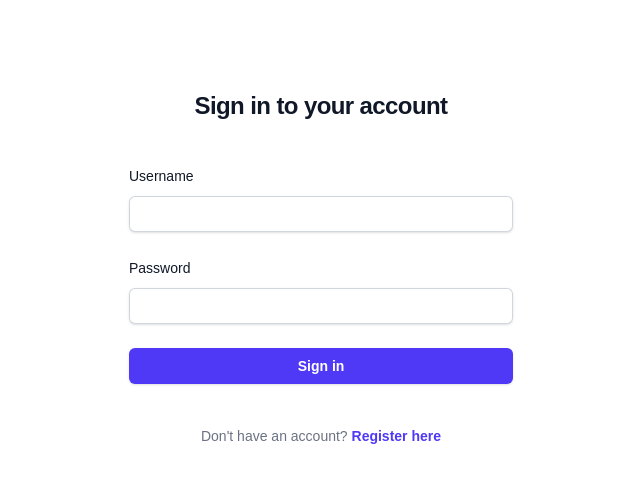
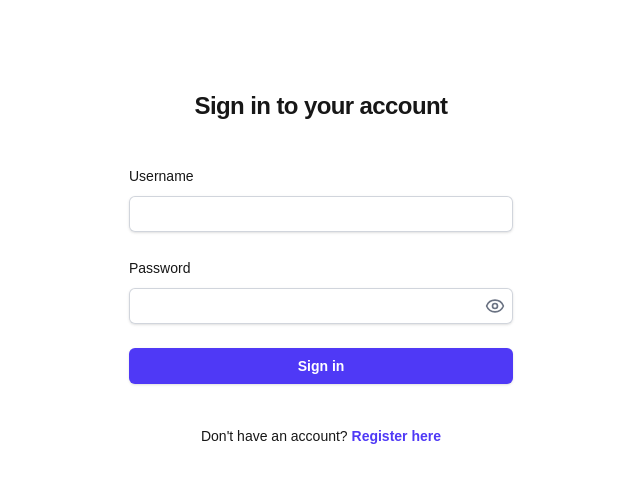
Before and after one commit to OkeahDavid/Metrics-hub, a Next.js app: page /auth/signin in a window 1280 px wide. Shown: the top 482 px of the page, without its empty margins (319-959 px from the left). Built offline with nearby package versions, Linux system fonts and the light colour scheme.

Commit message:
feat: add lucide-react for icons and enhance UserNav with theme support

```diff
--- a/package.json
+++ b/package.json
@@ -20,6 +20,7 @@
     "chart.js": "^4.4.8",
     "date-fns": "^4.1.0",
     "file-saver": "^2.0.5",
+    "lucide-react": "^0.485.0",
     "next": "15.2.3",
     "next-auth": "^4.24.11",
     "react": "^19.0.0",
--- a/src/app/auth/signin/page.tsx
+++ b/src/app/auth/signin/page.tsx
@@ -5,7 +5,7 @@ export default function SignIn() {
   return (
     <div className="flex min-h-full flex-1 flex-col justify-center px-6 py-12 lg:px-8">
       <div className="sm:mx-auto sm:w-full sm:max-w-sm">
-        <h2 className="mt-10 text-center text-2xl font-bold leading-9 tracking-tight text-gray-900">
+        <h2 className="mt-10 text-center text-2xl font-bold leading-9 tracking-tight text-white-900">
           Sign in to your account
         </h2>
       </div>
@@ -13,7 +13,7 @@ export default function SignIn() {
       <div className="mt-10 sm:mx-auto sm:w-full sm:max-w-sm">
         <SignInForm />
 
-        <p className="mt-10 text-center text-sm text-gray-500">
+        <p className="mt-10 text-center text-sm text-white-500">
           Don&apos;t have an account?{' '}
           <Link href="/auth/register" className="font-semibold leading-6 text-indigo-600 hover:text-indigo-500">
             Register here
--- a/src/app/dashboard/page.tsx
+++ b/src/app/dashboard/page.tsx
@@ -76,7 +76,7 @@ export default async function DashboardPage(): Promise<JSX.Element> {
           )}
         </div>
         <div className="mt-4 flex md:mt-0 md:ml-4 gap-4 items-center">
-          <UserNav user={session.user} />
+          <UserNav user={session.user} theme="light" />
           <Link
             href="/projects/new"
             className="inline-flex items-center px-4 py-2 border border-transparent rounded-md shadow-sm text-sm font-medium text-white bg-indigo-600 hover:bg-indigo-700 focus:outline-none focus:ring-2 focus:ring-offset-2 focus:ring-indigo-500"
--- a/src/app/page.tsx
+++ b/src/app/page.tsx
@@ -1,10 +1,17 @@
 import Link from 'next/link';
 import { getServerSession } from "next-auth/next";
 import { authOptions } from "./api/auth/[...nextauth]/route";
+import UserNav from "@/components/auth/UserNav";
 
 export default async function HomePage() {
   const session = await getServerSession(authOptions);
   const isAuthenticated = !!session;
+
+  // Get user data for UserNav if authenticated
+  const user = isAuthenticated ? {
+    username: session.user?.username || "User",
+    isSuperUser: session.user?.isSuperUser || false
+  } : null;
 
   return (
     <div className="bg-white">
@@ -16,7 +23,7 @@ export default async function HomePage() {
                 <h1 className="text-2xl font-bold text-white">Metrics Hub</h1>
               </div>
             </div>
-            <div className="flex space-x-4">
+            <div className="flex items-center space-x-4">
               {isAuthenticated ? (
                 <>
                   <Link href="/dashboard" className="text-base font-medium text-white hover:text-gray-300">
@@ -25,6 +32,7 @@ export default async function HomePage() {
                   <Link href="/profile" className="text-base font-medium text-white hover:text-gray-300">
                     Profile
                   </Link>
+                  {user && <UserNav user={user} theme="dark" />}
                 </>
               ) : (
                 <>
--- a/src/components/auth/SignInForm.tsx
+++ b/src/components/auth/SignInForm.tsx
@@ -4,6 +4,7 @@
 import { signIn } from "next-auth/react";
 import { useRouter } from "next/navigation";
 import { useState } from "react";
+import { EyeIcon, EyeOffIcon } from "lucide-react";
 
 export default function SignInForm() {
   const router = useRouter();
@@ -11,6 +12,7 @@ export default function SignInForm() {
   const [password, setPassword] = useState("");
   const [error, setError] = useState("");
   const [isLoading, setIsLoading] = useState(false);
+  const [showPassword, setShowPassword] = useState(false);
 
   const handleSubmit = async (e: React.FormEvent) => {
     e.preventDefault();
@@ -47,7 +49,7 @@ export default function SignInForm() {
       )}
 
       <div>
-        <label htmlFor="username" className="block text-sm font-medium leading-6 text-gray-900">
+        <label htmlFor="username" className="block text-sm font-medium leading-6 text-white-900">
           Username
         </label>
         <div className="mt-2">
@@ -64,21 +66,26 @@ export default function SignInForm() {
       </div>
 
       <div>
-        <div className="flex items-center justify-between">
-          <label htmlFor="password" className="block text-sm font-medium leading-6 text-gray-900">
-            Password
-          </label>
-        </div>
-        <div className="mt-2">
+        <label htmlFor="password" className="block text-sm font-medium leading-6 text-white-900">
+          Password
+        </label>
+        <div className="mt-2 relative">
           <input
             id="password"
             name="password"
-            type="password"
+            type={showPassword ? "text" : "password"}
             required
             value={password}
             onChange={(e) => setPassword(e.target.value)}
-            className="block w-full rounded-md border-0 py-1.5 text-gray-900 shadow-sm ring-1 ring-inset ring-gray-300 placeholder:text-gray-400 focus:ring-2 focus:ring-inset focus:ring-indigo-600 sm:text-sm sm:leading-6"
+            className="block w-full rounded-md border-0 py-1.5 text-gray-900 shadow-sm ring-1 ring-inset ring-gray-300 placeholder:text-gray-400 focus:ring-2 focus:ring-inset focus:ring-indigo-600 sm:text-sm sm:leading-6 pr-10"
           />
+          <button
+            type="button"
+            onClick={() => setShowPassword(!showPassword)}
+            className="absolute inset-y-0 right-2 flex items-center text-gray-500 hover:text-gray-700"
+          >
+            {showPassword ? <EyeOffIcon size={20} /> : <EyeIcon size={20} />}
+          </button>
         </div>
       </div>
 
--- a/src/components/auth/UserNav.tsx
+++ b/src/components/auth/UserNav.tsx
@@ -9,11 +9,17 @@ interface User {
   isSuperUser: boolean;
 }
 
-export default function UserNav({ user }: { user: User }) {
+// Add a theme prop with default value 'light'
+export default function UserNav({ user, theme = 'light' }: { user: User; theme?: 'light' | 'dark' }) {
+  // Determine text color classes based on theme
+  const textColorClass = theme === 'dark'
+    ? "text-white hover:text-gray-300"
+    : "text-gray-900 hover:text-gray-700";
+
   return (
     <Menu as="div" className="relative ml-3">
       <div>
-        <Menu.Button className="flex items-center gap-x-1 text-sm font-semibold leading-6 text-gray-900">
+        <Menu.Button className={`flex items-center gap-x-1 text-base font-medium ${textColorClass}`}>
           {user.username}
           <svg className="h-5 w-5" viewBox="0 0 20 20" fill="currentColor" aria-hidden="true">
             <path fillRule="evenodd" d="M5.23 7.21a.75.75 0 011.06.02L10 11.168l3.71-3.938a.75.75 0 111.08 1.04l-4.25 4.5a.75.75 0 01-1.08 0l-4.25-4.5a.75.75 0 01.02-1.06z" clipRule="evenodd" />
```
Also changed, not shown: 1 other file (tests, documents, lock files or other folders).
